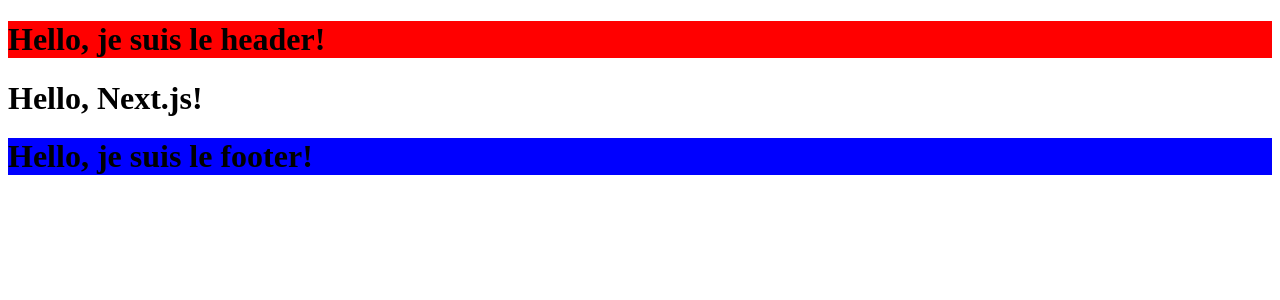
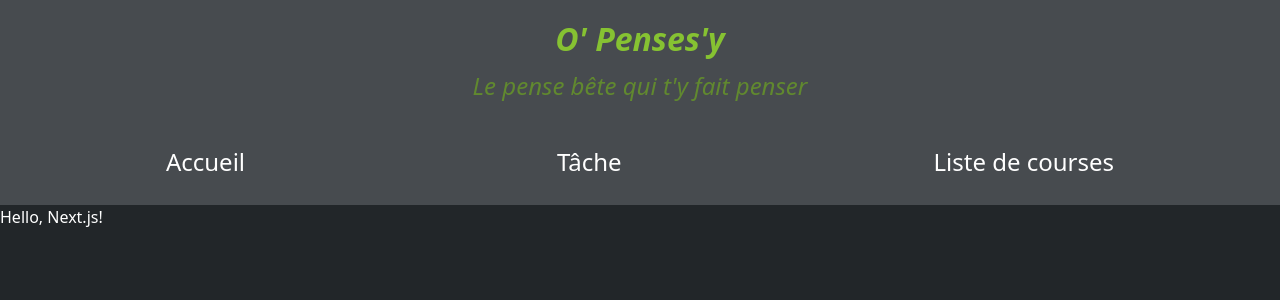
Before and after one commit to AlbanBerthn/todolist-next, a Next.js app: page / in a window 1280 px wide. Shown: the top 300 px of the page. Built offline with nearby package versions, Linux system fonts and the light colour scheme.

Commit message:
mise en place du header et des liens de pages

```diff
--- a/src/Components/Header/Header.tsx
+++ b/src/Components/Header/Header.tsx
@@ -1,9 +1,30 @@
+"use client";
+import Link from "next/link";
 import "./header.scss";
 
 export default function Header() {
   return (
     <div className="header">
-      <h1>Hello, je suis le header!</h1>
+      <div className="header__name">
+        <h1 className="header__name--title">O&apos; Penses&apos;y</h1>
+        <p className="header__name--description">
+          {" "}
+          Le pense bête qui t&apos;y fait penser
+        </p>
+      </div>
+      <div className="header__nav">
+        <nav className="header__nav--menu">
+          <ol className="header__nav--links">
+            <li className="header__nav--link">
+              <Link href="/">Accueil</Link>
+            </li>
+            <li className="header__nav--link">
+              <Link href="/Task">Tâche</Link>
+            </li>
+            <li className="header__nav--link"> Liste de courses</li>
+          </ol>
+        </nav>
+      </div>
     </div>
   );
 }
--- a/src/Components/Header/header.scss
+++ b/src/Components/Header/header.scss
@@ -1,3 +1,50 @@
 .header {
-  background-color: red;
+  background-color: #474b4f;
+  margin: 0;
+
+  // Cadre Name
+  &__name {
+    // background-color: black;
+    // color: white;
+    padding: 10px;
+  }
+
+  &__name--title {
+    font-size: 2em;
+    font-weight: bold;
+    font-style: italic;
+    text-align: center;
+    // border: 1px solid white;
+    margin: 5px;
+    color: #86c232;
+  }
+
+  &__name--description {
+    font-size: 1.5em;
+    font-style: italic;
+    text-align: center;
+    margin: 5px;
+    color: #61892f;
+  }
+
+  // Menu Nav
+
+  &__nav {
+    padding: 10px;
+  }
+
+  &__nav--links {
+    display: flex;
+    justify-content: space-around;
+  }
+
+  &__nav--link {
+    font-size: 1.5em;
+    margin: 5px;
+    padding: 10px;
+  }
+
+  &__nav--link:hover {
+    background-color: #6b6e70;
+  }
 }
--- a/src/app/globals.css
+++ b/src/app/globals.css
@@ -2,7 +2,7 @@
 @tailwind components;
 @tailwind utilities;
 
-:root {
+/* :root {
   --foreground-rgb: 0, 0, 0;
   --background-start-rgb: 214, 219, 220;
   --background-end-rgb: 255, 255, 255;
@@ -24,4 +24,8 @@ body {
       rgb(var(--background-end-rgb))
     )
     rgb(var(--background-start-rgb));
+} */
+body {
+  background-color: #222629;
+  color: white;
 }
--- a/src/app/layout.tsx
+++ b/src/app/layout.tsx
@@ -1,5 +1,6 @@
 import Footer from "../Components/Footer/Footer";
 import Header from "../Components/Header/Header";
+import "./globals.css";
 
 export default function RootLayout({
   children,
@@ -10,8 +11,9 @@ export default function RootLayout({
     <html lang="fr">
       <body>
         <Header />
-        {children}
-        <Footer />
+        <div className="root">{children}</div>
+
+        {/* <Footer /> */}
       </body>
     </html>
   );
```
